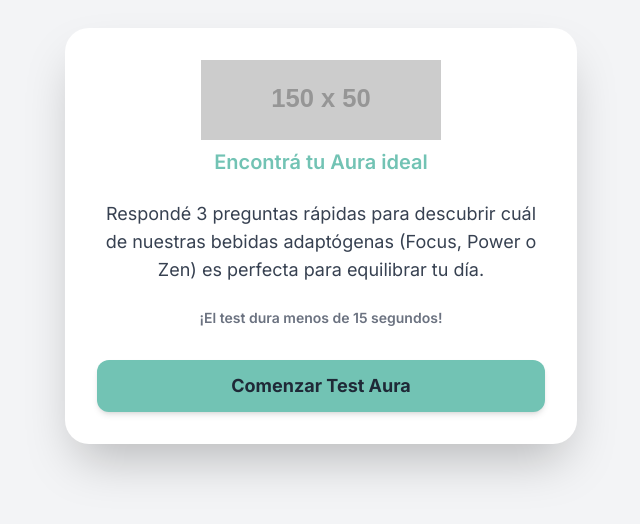
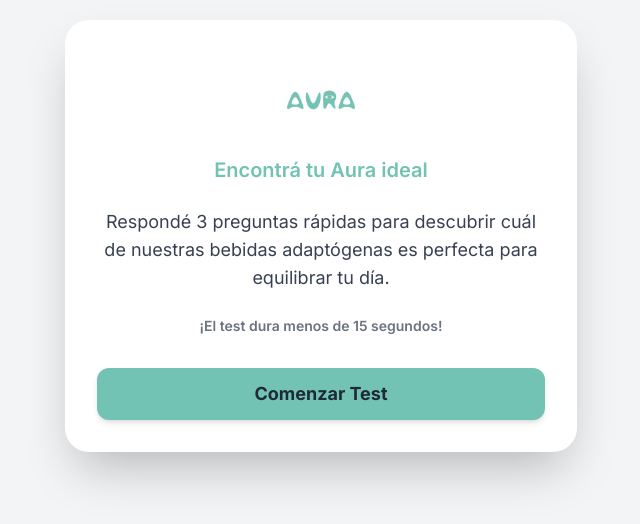
Before and after one commit to leandip/auraquiz, a plain HTML site: page index.html in a window 1280 px wide. Shown: the part 164-688 px from the top of the page, without its empty margins (319-959 px from the left). Drawn offline with nearby package versions, Linux system fonts and the light colour scheme; placeholder pictures from the web are drawn by us.

Commit message:
Update index.html

```diff
--- a/index.html
+++ b/index.html
@@ -12,7 +12,6 @@
             theme: {
                 extend: {
                     colors: {
-                        // COLOR ACTUALIZADO: #72c3b4 (un verde agua más suave)
                         'aura-green': '#72c3b4',
                         'aura-bg': '#f3f4f6', // Un gris muy claro para el fondo
                         'aura-dark': '#1f2937', // Gris oscuro para el texto
@@ -34,10 +33,9 @@
     <div id="quiz-container" class="w-full max-w-lg bg-white p-8 rounded-3xl shadow-2xl transition-all duration-500">
 
         <header class="text-center mb-6">
-            <!-- LOGO DE AURA: Reemplazar la URL de 'src' con el link de tu logo (ej. subido a GitHub, Imgur, o tu web) -->
-            <img src="https://placehold.co/150x50/4ade80/1f2937?text=AURA+Logo"
+            <img src="logo-aura.png"
                  alt="Logo de Aura"
-                 class="mx-auto h-20 mb-2"
+                 class="mx-auto h-24 mb-2"
                  onerror="this.style.display='none'">
             <h2 id="subtitle" class="text-xl font-semibold text-aura-green">Encontrá tu Aura ideal</h2>
         </header>
@@ -45,14 +43,13 @@
         <!-- PANTALLA DE BIENVENIDA (Nueva Portada) -->
         <div id="welcome-screen" class="text-center">
             <p class="text-gray-700 mb-6 text-lg">
-                Respondé 3 preguntas rápidas para descubrir cuál de nuestras bebidas adaptógenas
-                (Focus, Power o Zen) es perfecta para equilibrar tu día.
+                Respondé 3 preguntas rápidas para descubrir cuál de nuestras bebidas adaptógenas es perfecta para equilibrar tu día.
             </p>
             <p class="text-sm font-semibold text-gray-500 mb-8">
                 ¡El test dura menos de 15 segundos!
             </p>
             <button onclick="startQuiz()" class="w-full py-3 bg-aura-green text-aura-dark font-bold text-lg rounded-xl hover:bg-green-500 transition duration-200 shadow-md">
-                Comenzar Test Aura
+                Comenzar Test
             </button>
         </div>
 
@@ -81,10 +78,8 @@
             <p id="recommended-drink-description" class="text-gray-700 mb-6"></p>
 
             <p id="result-cta-text" class="text-center text-gray-700 font-semibold mb-6">
-                ¡Planta tu tarjeta con esta manifestación y pide tu bebida recomendada en la caja!
+                ¡Plantá tu tarjeta con esta manifestación!
             </p>
-
-            <!-- Se elimina el botón de compra para la versión de la Feria -->
 
             <button onclick="resetQuiz()" class="w-full py-3 bg-aura-dark text-white font-bold text-lg rounded-xl hover:bg-gray-700 transition duration-200">
                 Volver a Empezar / Nuevo Test
@@ -112,8 +107,6 @@
         // Estado inicial del quiz - Usando las claves de marca
         let currentQuestionIndex = 0;
         let scores = { focus: 0, power: 0, zen: 0 };
-        // Se elimina la variable contactData ya que no se usa
-
         // Definición de las preguntas (cada respuesta suma puntos a una categoría)
         const questions = [
             {
```
